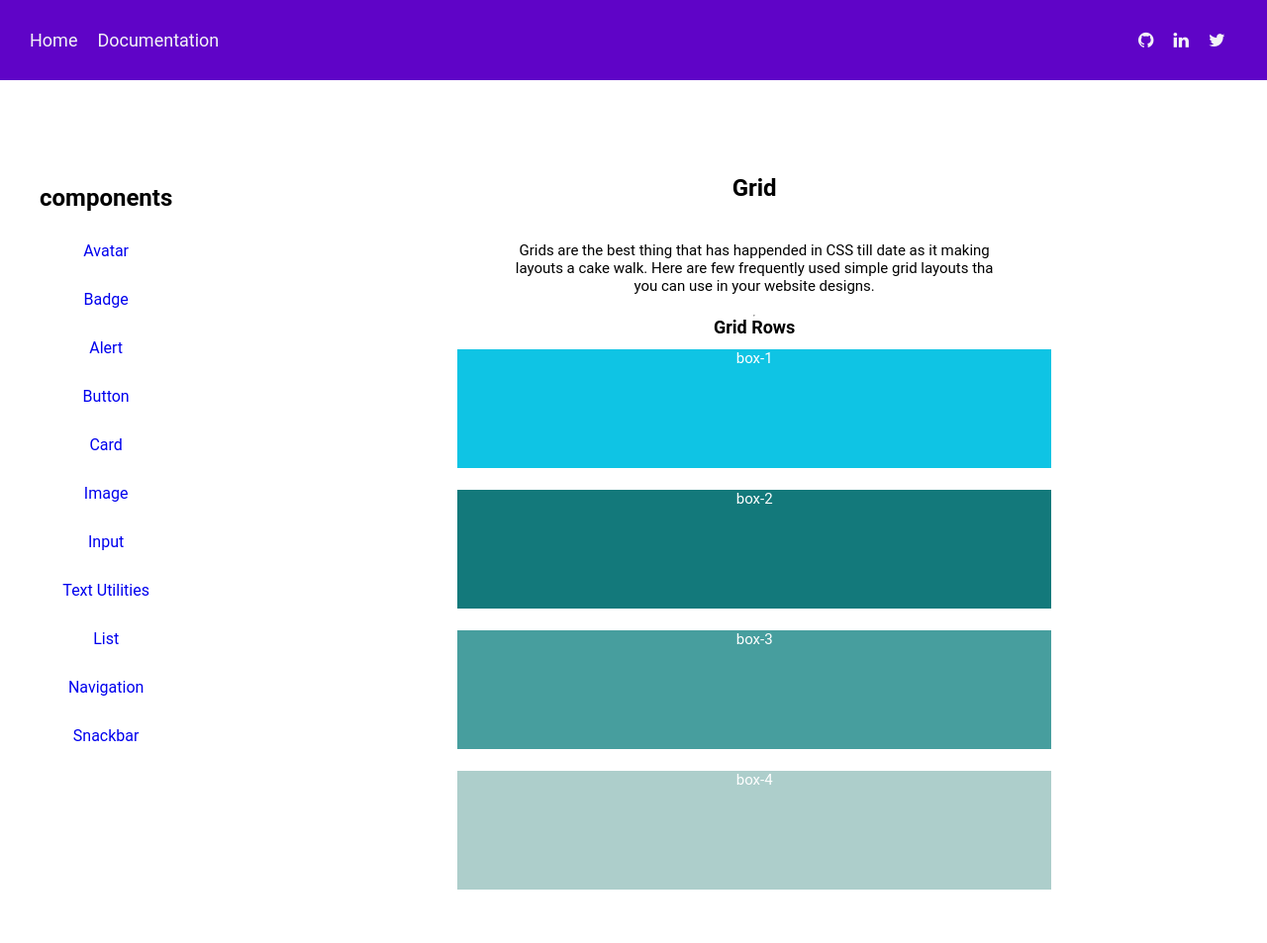
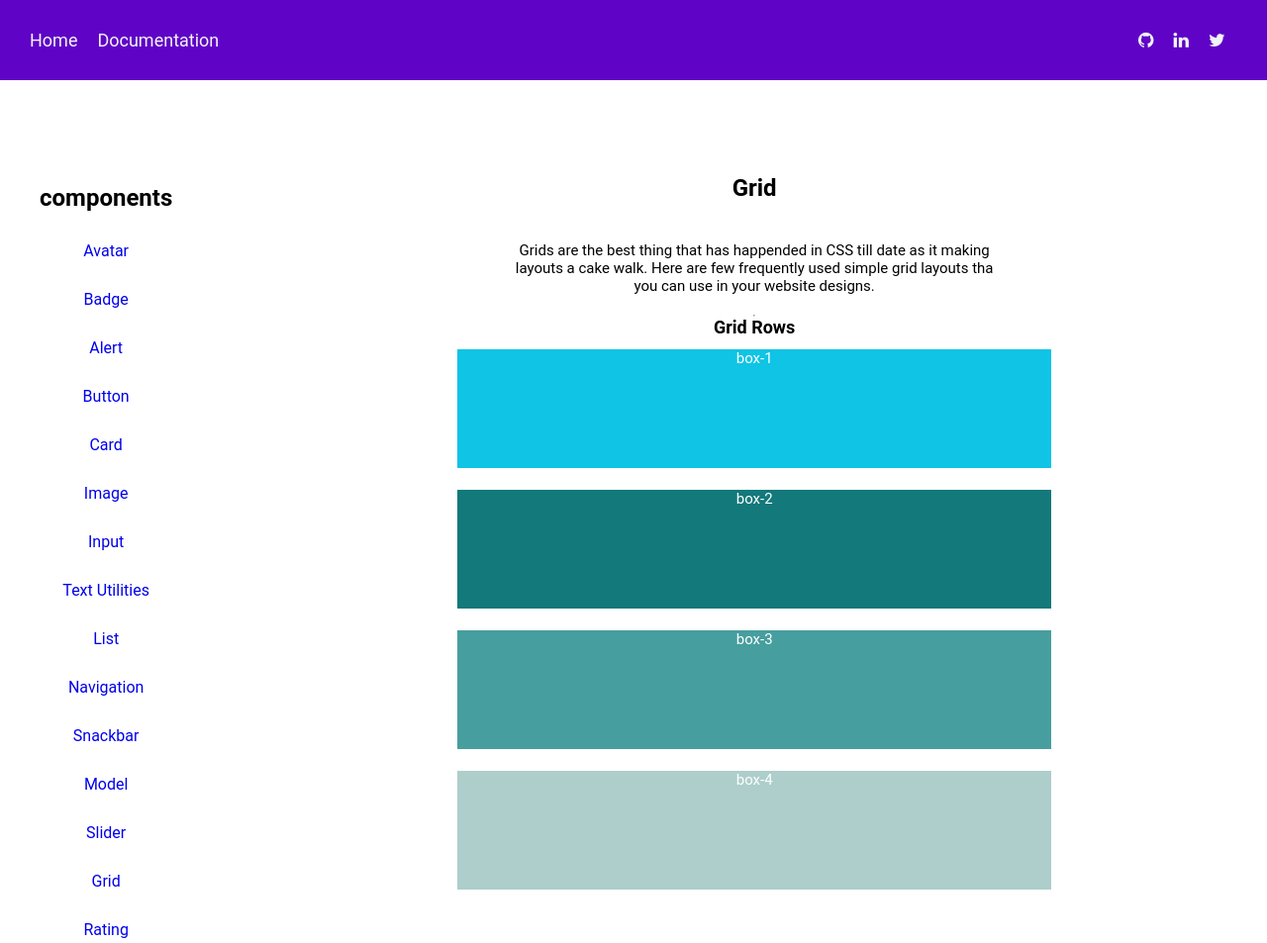
Before and after one commit to Bharatrathod-81/Component-library, a plain HTML site: page Components/grid/grid.html in a window 1280 px wide. Shown: the top 953 px of the page at 99% size. Drawn offline with Linux system fonts and the light colour scheme; grey boxes are pictures that could not be loaded.

Commit message:
feat : Added connection bitween all components

```diff
--- a/Components/grid/grid.html
+++ b/Components/grid/grid.html
@@ -38,6 +38,10 @@
                 <li class="componentlist"><a href="/Components/List/List.html">List</a></li>
                 <li class="componentlist"><a href="/Components/Navigation/Navigation.html">Navigation</a></li>
                 <li class="componentlist"><a href="/Components/Snackbar/Snackbar.html">Snackbar</a></li>
+                <li class="componentlist"><a href="/Components/model/model.html">Model</a></li>
+                <li class="componentlist"><a href="/Components/slider/slider.html">Slider</a></li>
+                <li class="componentlist"><a href="/Components/grid/grid.html">Grid</a></li>
+                <li class="componentlist"><a href="/Components/rating/rating.html">Rating</a></li>
             </ul>
         </div>
         <div class="discriptionBar">
@@ -106,8 +110,8 @@
 
             <br>
             <ul class="pagesShift">
-                <li><a href="/Components/Image/image.html"><i class="fa fa-exchange"></i> image</a></li>
-                <li><a href="/Components/Text-Utility/Text_utility.html">Text Utilities <i class="fa fa-exchange"></i></a></li>
+                <li><a href="/Components/grid/grid.html"><i class="fa fa-exchange"></i> Grid</a></li>
+                <li><a href="/Components/rating/rating.html">Rating <i class="fa fa-exchange"></i></a></li>
             </ul>
         </div>
     </div>
```
Also changed, not shown: Components/Alert/Alert.html (+4 -0 lines), Components/Avatar/Avatar.html (+4 -0 lines), Components/Badge/Badge.html (+4 -0 lines), Components/Card/Card.html (+4 -0 lines), Components/Image/image.html (+4 -0 lines), Components/Input/Input.html (+4 -0 lines), Components/List/List.html (+4 -0 lines), Components/Navigation/Navigation.html (+4 -0 lines), Components/Snackbar/Snackbar.html (+5 -1 lines), Components/Text-Utility/Text_utility.html (+4 -0 lines), Components/buttons/Button.html (+4 -0 lines), Components/model/model.html (+4 -1 lines), Components/rating/rating.html (+6 -2 lines), Components/slider/slider.html (+5 -2 lines).
